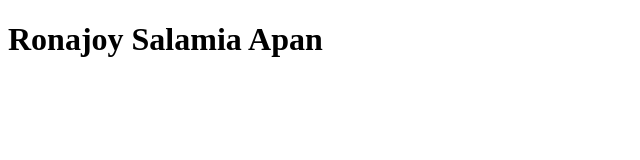
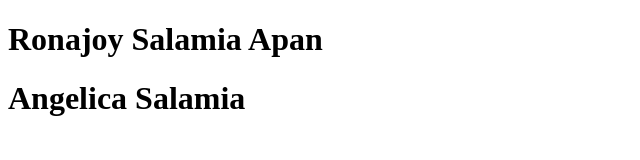
Before and after one commit to rijapersonal/Pass_It_On, a plain HTML site: page index.html in a window 1280 px wide. Shown: the whole page, without its empty margins (0-640 px from the left). Drawn offline with Linux system fonts and the light colour scheme.

Commit message:
Angelica added her name

```diff
--- a/index.html
+++ b/index.html
@@ -7,5 +7,6 @@
 </head>
 <body>
     <h1>Ronajoy Salamia Apan</h1>
+    <h1>Angelica Salamia</h1>
 </body>
 </html>
```
